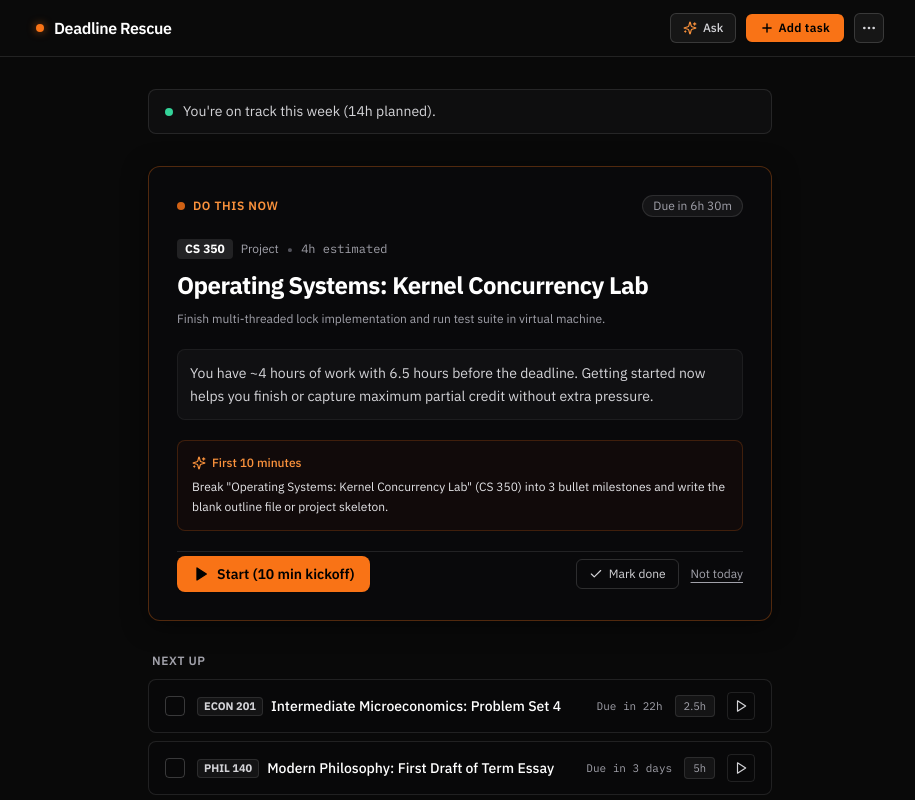
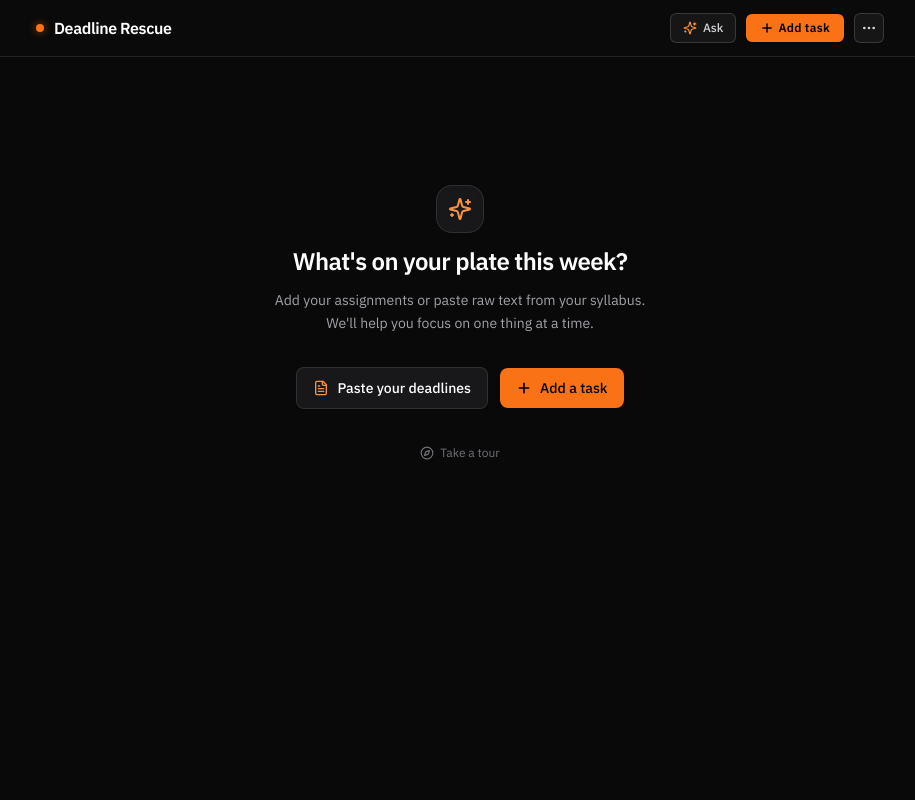
Before and after one commit to abhideephebbar/deadline-rescue, a React (Vite) app: page / in a window 1280 px wide. Shown: the top 800 px of the page, without its empty margins (180-1095 px from the left). Built offline with nearby package versions, Linux system fonts and the light colour scheme.

Commit message:
Remove automatic sample seeding and add calm empty state

```diff
--- a/src/App.tsx
+++ b/src/App.tsx
@@ -6,6 +6,8 @@ import { NextUpList } from './components/NextUpList';
 import { ForecastStrip } from './components/ForecastStrip';
 import { TaskList } from './components/TaskList';
 import { MiniTimerBar } from './components/MiniTimerBar';
+import { EmptyState } from './components/EmptyState';
+import { DemoTaskBanner } from './components/DemoTaskBanner';
 import { TaskFormModal } from './components/TaskFormModal';
 import { DeleteConfirmModal } from './components/DeleteConfirmModal';
 import { CapacitySettingsModal } from './components/CapacitySettingsModal';
@@ -20,6 +22,7 @@ import { getRemainingEffortMap } from './utils/stopwatchIntegration';
 import { getCategoryCalibrations } from './utils/calibration';
 import { getSmartRecommendations } from './utils/ranking';
 import { getStatusSentence } from './utils/statusSentence';
+import { isSampleTaskSet, isSampleBannerDismissed, dismissSampleBanner } from './utils/sampleDetection';
 import { Task, Priority, TaskCategory } from './types';
 import { AlertTriangle } from 'lucide-react';
 
@@ -94,6 +97,23 @@ export function App() {
     () => getStatusSentence(tasks, capacitySettings, currentTime),
     [tasks, capacitySettings, currentTime]
   );
+
+  const [isDemoBannerDismissedState, setIsDemoBannerDismissedState] = useState(() => isSampleBannerDismissed());
+
+  const showDemoBanner = useMemo(() => {
+    return !isDemoBannerDismissedState && isSampleTaskSet(tasks);
+  }, [isDemoBannerDismissedState, tasks]);
+
+  const handleClearDemoTasks = () => {
+    clearAllTasks();
+    dismissSampleBanner();
+    setIsDemoBannerDismissedState(true);
+  };
+
+  const handleKeepDemoTasks = () => {
+    dismissSampleBanner();
+    setIsDemoBannerDismissedState(true);
+  };
 
   const handleOpenAddModal = () => {
     setEditingTask(null);
@@ -186,6 +206,23 @@ export function App() {
 
       {/* Main Container: Mobile-first 375px -> 768px */}
       <main className="max-w-2xl mx-auto px-4 sm:px-6 py-6 sm:py-8 space-y-6 sm:space-y-8">
+        {/* Optional Demo Tasks Detection Banner */}
+        {showDemoBanner && (
+          <DemoTaskBanner
+            onClear={handleClearDemoTasks}
+            onKeep={handleKeepDemoTasks}
+          />
+        )}
+
+        {tasks.length === 0 ? (
+          /* Clean Empty State when user has 0 tasks */
+          <EmptyState
+            onOpenAddTask={handleOpenAddModal}
+            onOpenImport={() => setIsImportModalOpen(true)}
+            onTakeTour={resetToSampleTasks}
+          />
+        ) : (
+          <>
             {/* 1. Status Sentence replacing the 4 stat cards */}
             <section aria-label="Current status">
               <StatusSentence
@@ -262,6 +299,8 @@ export function App() {
                 isInitiallyExpanded={false}
               />
             </section>
+          </>
+        )}
       </main>
 
       {/* Floating Mini-Timer Bar (Visible when timer is active or paused) */}
--- /dev/null
+++ b/src/components/DemoTaskBanner.tsx
@@ -0,0 +1,44 @@
+import React from 'react';
+import { Sparkles, Trash2, Check } from 'lucide-react';
+
+interface DemoTaskBannerProps {
+  onClear: () => void;
+  onKeep: () => void;
+}
+
+export const DemoTaskBanner: React.FC<DemoTaskBannerProps> = ({ onClear, onKeep }) => {
+  return (
+    <div
+      role="region"
+      aria-label="Demo tasks prompt"
+      className="p-3 sm:px-4 sm:py-3 rounded-lg border border-orange-500/30 bg-orange-950/20 text-orange-200 flex flex-col sm:flex-row sm:items-center justify-between gap-3 text-xs font-sans animate-fade-in"
+    >
+      <div className="flex items-center space-x-2.5 min-w-0">
+        <Sparkles className="w-4 h-4 text-orange-400 shrink-0" />
+        <span className="leading-snug">
+          These look like the demo tasks. Clear them and start fresh?
+        </span>
+      </div>
+
+      <div className="flex items-center space-x-2 shrink-0 self-end sm:self-auto">
+        <button
+          type="button"
+          onClick={onKeep}
+          className="inline-flex items-center space-x-1 px-2.5 py-1 rounded border border-orange-500/20 bg-orange-900/30 hover:bg-orange-900/50 text-orange-200 transition-colors cursor-pointer"
+        >
+          <Check className="w-3 h-3" />
+          <span>Keep</span>
+        </button>
+
+        <button
+          type="button"
+          onClick={onClear}
+          className="inline-flex items-center space-x-1 px-2.5 py-1 rounded bg-orange-500 hover:bg-orange-600 text-black font-medium transition-colors cursor-pointer"
+        >
+          <Trash2 className="w-3 h-3" />
+          <span>Clear</span>
+        </button>
+      </div>
+    </div>
+  );
+};
--- /dev/null
+++ b/src/components/EmptyState.tsx
@@ -0,0 +1,63 @@
+import React from 'react';
+import { Plus, FileText, Sparkles, Compass } from 'lucide-react';
+
+interface EmptyStateProps {
+  onOpenAddTask: () => void;
+  onOpenImport: () => void;
+  onTakeTour: () => void;
+}
+
+export const EmptyState: React.FC<EmptyStateProps> = ({
+  onOpenAddTask,
+  onOpenImport,
+  onTakeTour,
+}) => {
+  return (
+    <div className="py-16 sm:py-24 px-4 text-center max-w-md mx-auto space-y-8 animate-fade-in font-sans">
+      <div className="space-y-3">
+        <div className="w-12 h-12 rounded-2xl bg-zinc-900 border border-white/10 flex items-center justify-center mx-auto text-orange-400 shadow-inner">
+          <Sparkles className="w-6 h-6" />
+        </div>
+        <h2 className="text-xl sm:text-2xl font-semibold text-white tracking-tight">
+          What&apos;s on your plate this week?
+        </h2>
+        <p className="text-sm text-zinc-400 leading-relaxed max-w-sm mx-auto">
+          Add your assignments or paste raw text from your syllabus. We&apos;ll help you focus on one thing at a time.
+        </p>
+      </div>
+
+      {/* Two Primary Action Buttons */}
+      <div className="flex flex-col sm:flex-row items-stretch sm:items-center justify-center gap-3">
+        <button
+          type="button"
+          onClick={onOpenImport}
+          className="inline-flex items-center justify-center space-x-2 px-4 py-2.5 rounded-lg border border-white/10 bg-zinc-900 hover:bg-zinc-800 text-sm font-medium text-white transition-colors cursor-pointer shadow-sm hover:border-white/20"
+        >
+          <FileText className="w-4 h-4 text-orange-400" />
+          <span>Paste your deadlines</span>
+        </button>
+
+        <button
+          type="button"
+          onClick={onOpenAddTask}
+          className="inline-flex items-center justify-center space-x-2 px-4 py-2.5 rounded-lg bg-orange-500 hover:bg-orange-600 text-sm font-medium text-black transition-colors cursor-pointer shadow-sm"
+        >
+          <Plus className="w-4 h-4 stroke-[2.5]" />
+          <span>Add a task</span>
+        </button>
+      </div>
+
+      {/* Quiet Tour Link */}
+      <div>
+        <button
+          type="button"
+          onClick={onTakeTour}
+          className="inline-flex items-center space-x-1.5 text-xs text-zinc-500 hover:text-zinc-300 transition-colors cursor-pointer py-1"
+        >
+          <Compass className="w-3.5 h-3.5" />
+          <span>Take a tour</span>
+        </button>
+      </div>
+    </div>
+  );
+};
--- a/src/hooks/useTasks.ts
+++ b/src/hooks/useTasks.ts
@@ -13,21 +13,15 @@ export function useTasks() {
       const stored = localStorage.getItem(TASKS_STORAGE_KEY) || localStorage.getItem(LEGACY_TASKS_KEY);
       if (stored) {
         const parsed = JSON.parse(stored);
-        if (Array.isArray(parsed) && parsed.length > 0) {
+        if (Array.isArray(parsed)) {
           return parsed;
         }
       }
     } catch (err) {
       console.error('Failed to load tasks from localStorage:', err);
     }
-    // First launch default sample tasks
-    const initialSamples = generateSampleTasks();
-    try {
-      localStorage.setItem(TASKS_STORAGE_KEY, JSON.stringify(initialSamples));
-    } catch {
-      // storage unavailable
-    }
-    return initialSamples;
+    // Start with zero tasks on first launch. No auto-seeding.
+    return [];
   });
 
   // Save to localStorage whenever tasks change
--- /dev/null
+++ b/src/utils/sampleDetection.ts
@@ -0,0 +1,51 @@
+import { Task } from '../types';
+
+export const KNOWN_SAMPLE_TITLES = [
+  'Operating Systems: Kernel Concurrency Lab',
+  'Intermediate Microeconomics: Problem Set 4',
+  'Molecular Genetics: Pre-Lab Protocol Quiz',
+  'Modern Philosophy: First Draft of Term Essay',
+  'Linear Algebra: WebAssign Homework 6',
+  'Intro to Psychology: Chapters 4 & 5 Discussion Post',
+];
+
+export const SAMPLE_BANNER_DISMISSED_KEY = 'deadline_rescue_sample_banner_dismissed';
+
+/**
+ * Checks if a task set consists of the default sample tasks.
+ * Matches if every task has a title in KNOWN_SAMPLE_TITLES or starts with 'task-sample-'.
+ */
+export function isSampleTaskSet(tasks: Task[]): boolean {
+  if (!tasks || tasks.length === 0) return false;
+
+  const matches = tasks.filter((t) => {
+    const isSampleId = typeof t.id === 'string' && t.id.startsWith('task-sample-');
+    const isSampleTitle = KNOWN_SAMPLE_TITLES.includes(t.title);
+    return isSampleId || isSampleTitle;
+  });
+
+  // Must match all tasks in the list, and contain at least 3 matching sample tasks
+  return matches.length === tasks.length && matches.length >= 3;
+}
+
+/**
+ * Checks if the user has already dismissed the sample task detection banner.
+ */
+export function isSampleBannerDismissed(): boolean {
+  try {
+    return localStorage.getItem(SAMPLE_BANNER_DISMISSED_KEY) === 'true';
+  } catch {
+    return false;
+  }
+}
+
+/**
+ * Marks the sample task detection banner as dismissed in localStorage.
+ */
+export function dismissSampleBanner(): void {
+  try {
+    localStorage.setItem(SAMPLE_BANNER_DISMISSED_KEY, 'true');
+  } catch {
+    // localStorage unavailable
+  }
+}
```
Also changed, not shown: 2 other files (tests, documents, lock files or other folders). Lines whose indentation alone changed are shown as unchanged.
